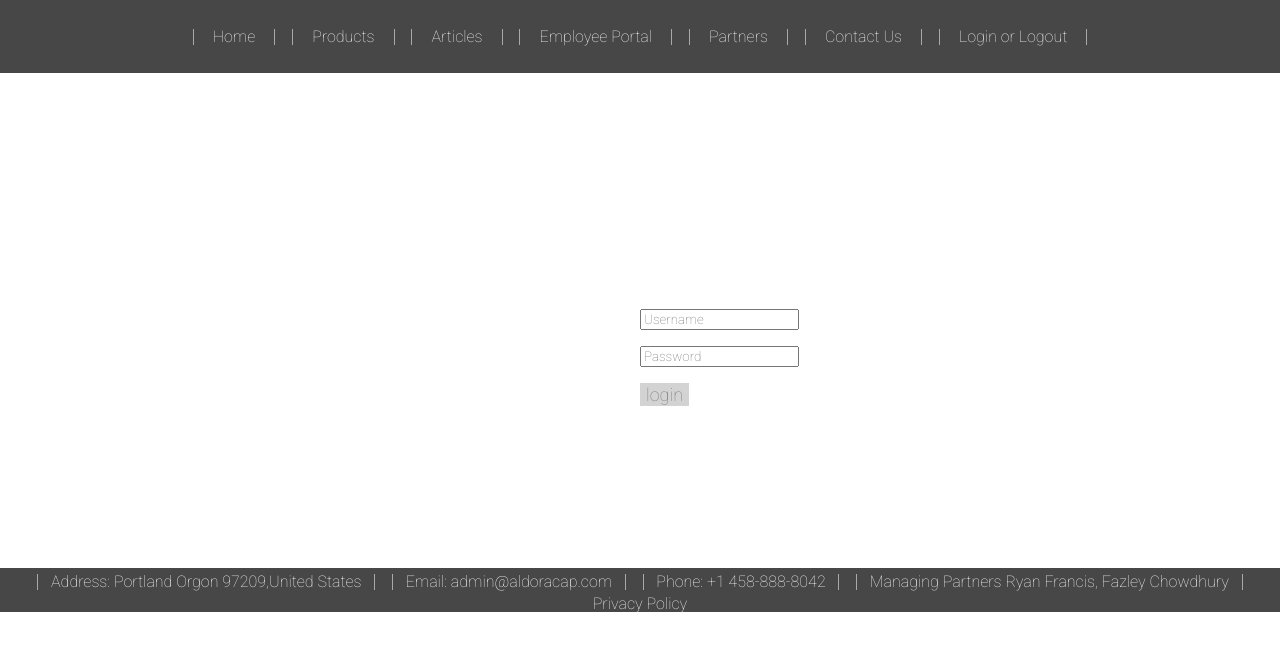
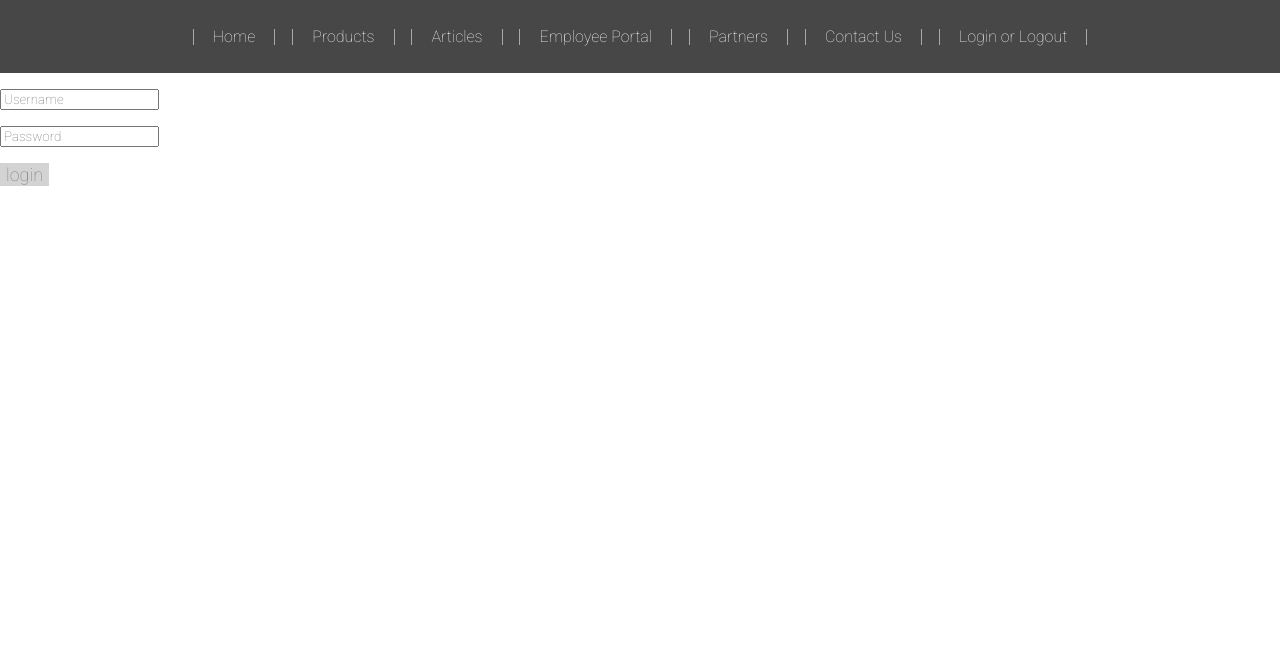
Before and after one commit to zaochamb/Wobsite, a Flask app: page /admin in a window 1280 px wide. Shown: the part 107-753 px from the top of the page. Before the commit the page ends 719 px from the top, so only its background shows below. Run offline with Flask 2, Linux system fonts and the light colour scheme.

Commit message:
removed form style, wasn't consistent with css philosophy

```diff
--- a/static/layout.css
+++ b/static/layout.css
@@ -73,14 +74,6 @@ footer, .nav {
   font-weight: 100;
 }
 
-form {
- text-align: left;
- position: absolute;
- top: 50vh;
- left: 50vw;
- z-index: 1;
-}
-
 
 .showme{
 display: none;
```
Also changed, not shown: other parts of static/layout.css (+27 -26 lines).
